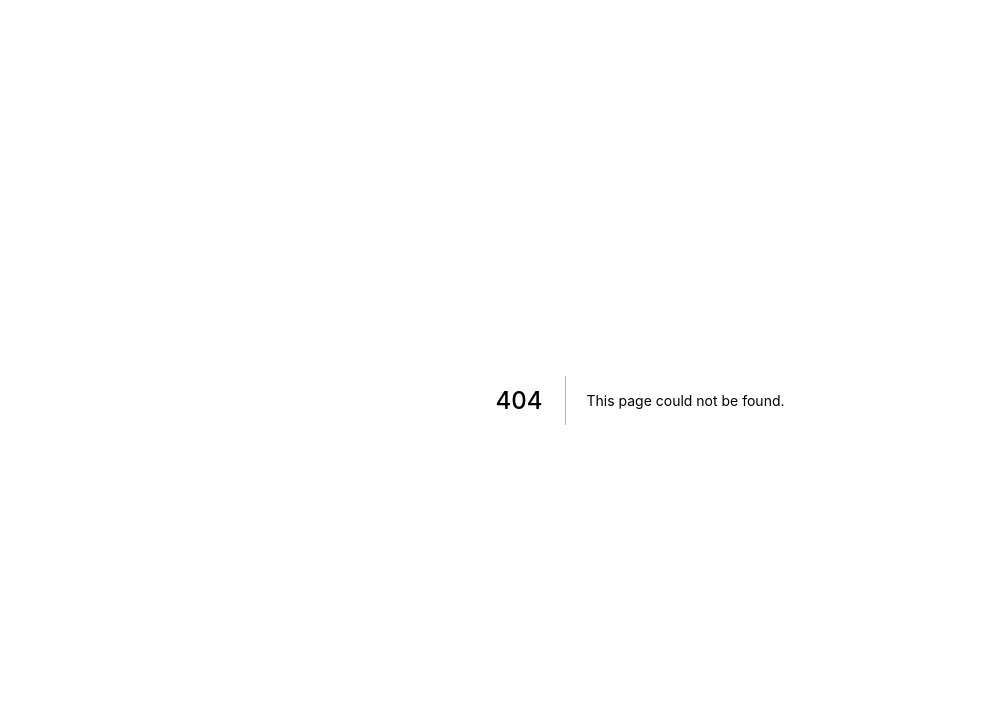
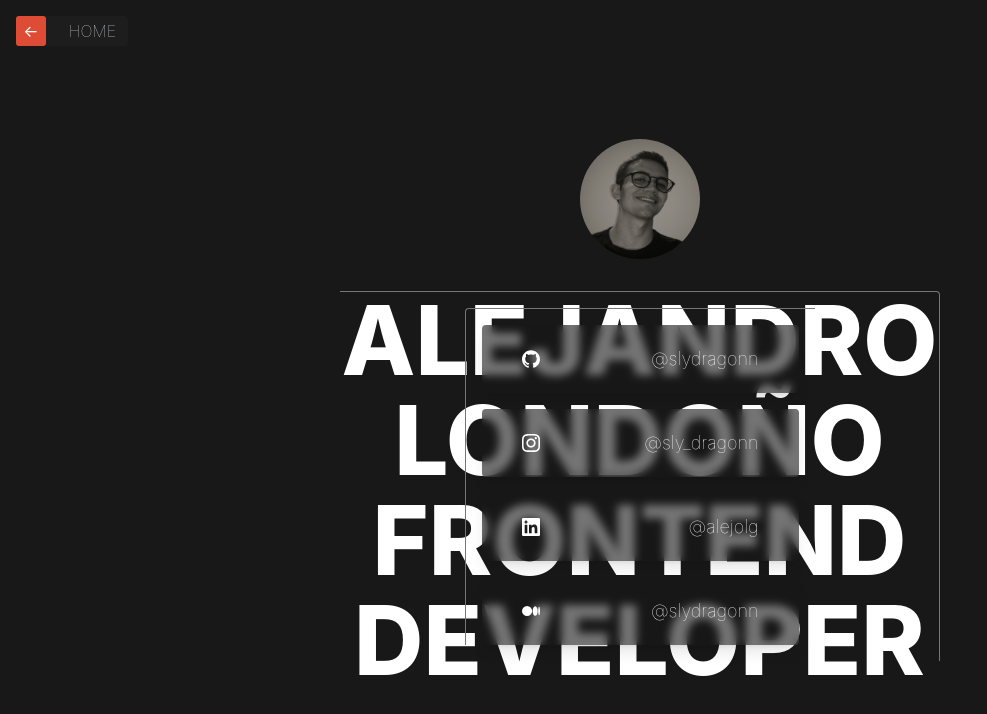
Before and after one commit to slydragonn/my-website, a Next.js app: page /social in a window 1280 px wide. Before the commit this address had no page. Shown: the top 714 px of the page, without its empty margins (0-987 px from the left). Built offline with nearby package versions, Linux system fonts and the light colour scheme.

Commit message:
feat: add social page

```diff
--- /dev/null
+++ b/pages/social.tsx
@@ -0,0 +1,57 @@
+import { HomeButton } from "components";
+import type { NextPage } from "next";
+import Image from "next/image";
+import { ReactNode } from "react";
+import { SiGithub as GithubIcon, SiInstagram as InstagramIcon, SiLinkedin as LinkedinIcon, SiMedium as MediumIcon } from 'react-icons/si';
+
+interface SocialItemProps {
+  children: ReactNode
+}
+
+const SocialItem = ({children}: SocialItemProps) => {
+  return (
+    <section className="flex justify-between items-center w-full bg-[#181818]/60 text-white font-thin text-lg py-5 px-10 backdrop-blur-sm rounded mt-1 sm:mt-4 shadow-lg hover:translate-x-4 transition-all">
+      {
+        children
+      }
+    </section>
+  )
+}
+
+const Social: NextPage = () => {
+  return (
+    <>
+      <div className="absolute top-4 left-4">
+      <HomeButton />
+      </div>
+      <section className="flex flex-col items-center justify-center w-full min-h-[100vh] px-4 sm:px-10">
+          <div className="w-[120px] h-[120px]">
+          <Image
+            src='/profile.jpeg'
+            alt='Alejandro Londoño'
+            width={120}
+            height={120}
+            className='rounded-full'
+          />
+          </div>
+          <section className="relative w-full sm:w-[600px] flex justify-center border-r border-r-[#767676] border-t border-t-[#767676] rounded-tr p-4 mt-8">
+            <div className="z-0 absolute top-0 left-0 bottom-0 right-0 m-auto flex flex-col uppercase text-white text-5xl sm:text-6xl md:text-8xl text-center font-extrabold transition-all select-none">
+              <span className="mb-6 md:mb-1">alejandro</span>
+              <span className="mb-6 md:mb-1">londoño</span>
+              <span className="mb-6 md:mb-1">frontend</span>
+              <span className="mb-6 md:mb-1">developer</span>
+            </div>
+            <div className="z-10 relative w-[250px] sm:w-[80%] md:w-[350px] px-4 border-l border-l-[#767676] border-t border-t-[#767676] rounded-tl">
+              <SocialItem><GithubIcon /><a className="hover:text-orange-500 transition-all duration-300" target="_blank" href="https://github.com/slydragonn" rel="noreferrer">@slydragonn</a></SocialItem>
+              <SocialItem><InstagramIcon /><a className="hover:text-orange-500 transition-all duration-300" target="_blank" href="https://www.instagram.com/sly_dragonn/" rel="noreferrer">@sly_dragonn</a></SocialItem>
+              <SocialItem><LinkedinIcon /><a className="hover:text-orange-500 transition-all duration-300" target="_blank" href="https://www.linkedin.com/in/alejolg/" rel="noreferrer">@alejolg</a></SocialItem>
+              <SocialItem><MediumIcon /><a className="hover:text-orange-500 transition-all duration-300" target="_blank" href="https://medium.com/@slydragonn" rel="noreferrer">@slydragonn</a></SocialItem>
+            </div>
+          </section>
+
+      </section>
+    </>
+  )
+}
+
+export default Social
```
